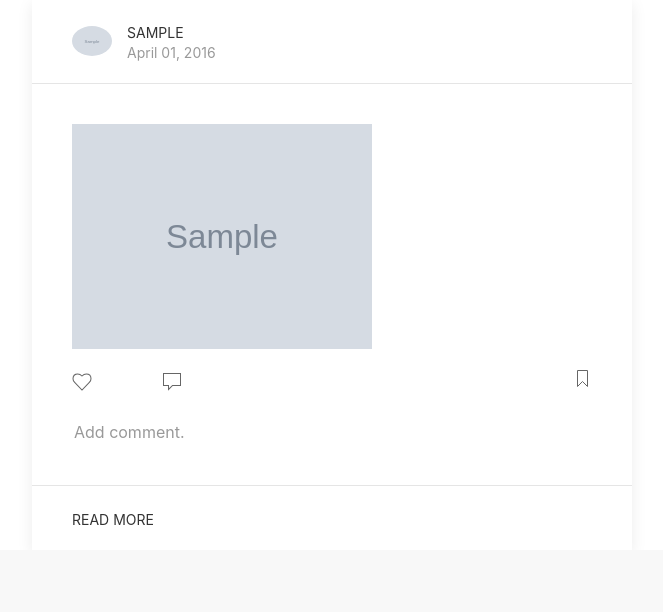
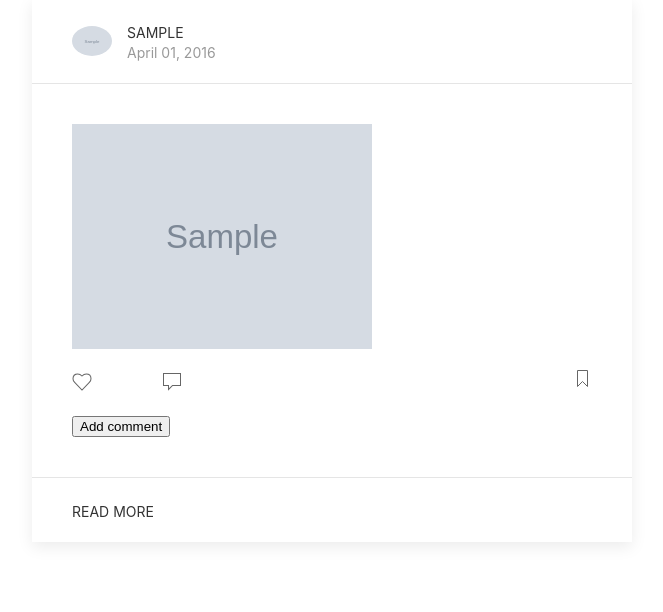
Before and after one commit to JuneMuoti/Instagram-clone, a Django app: page / in a window 1280 px wide. Shown: the part 371-983 px from the top of the page, without its empty margins (8-671 px from the left). Before the commit the page ends 896 px from the top, so only its background shows below. Run offline with Django 3.2, Linux system fonts and the light colour scheme; a user stored in the database is signed in; tables that the repository leaves empty hold one stand-in row (values such as "Sample post"); grey boxes marked "Sample" are stand-in pictures; some libraries are stand-ins or nearby versions.

Commit message:
add comment form

```diff
--- a/Instaclone/instagram/templates/index.html
+++ b/Instaclone/instagram/templates/index.html
@@ -1,8 +1,9 @@
 {% extends 'base.html' %}
+{% load bootstrap4 %}
 {%block content%}
 <div class="uk-container ">
     {% for image in images %}
-<div class="uk-card uk-card-default uk-width-1-2@m uk-margin-large uk-margin-large-top">
+<div class="uk-card uk-card-default uk-width-1-2@m uk-margin-large uk-margin-large-top uk-margin-large-bottom">
     <div class="uk-card-header">
         <div class="uk-grid-small uk-flex-middle" uk-grid>
             <div class="uk-width-auto">
@@ -21,7 +22,18 @@
         <img src="{{image.gallery_image.url}}"  alt="Image" height="300px"width="300px">
         {% endif %}
           <p><span uk-icon="heart"></span><span uk-icon="comment" class="uk-margin-large-left"></span><span uk-icon="bookmark"class="uk-align-right"></span></p>
-          <input class="uk-search-input" type="search" placeholder="Add comment."name='image'>
+          <div class="container-fluid">
+
+      <form  action="{%url 'comment'%}" method="post">
+      {%csrf_token%}
+
+      {% for field in form %}
+    {% bootstrap_field field %}
+{% endfor %}
+    <input type="submit" value="Add comment">
+  </form>
+
+</div>
 
     </div>
     <div class="uk-card-footer">
```
